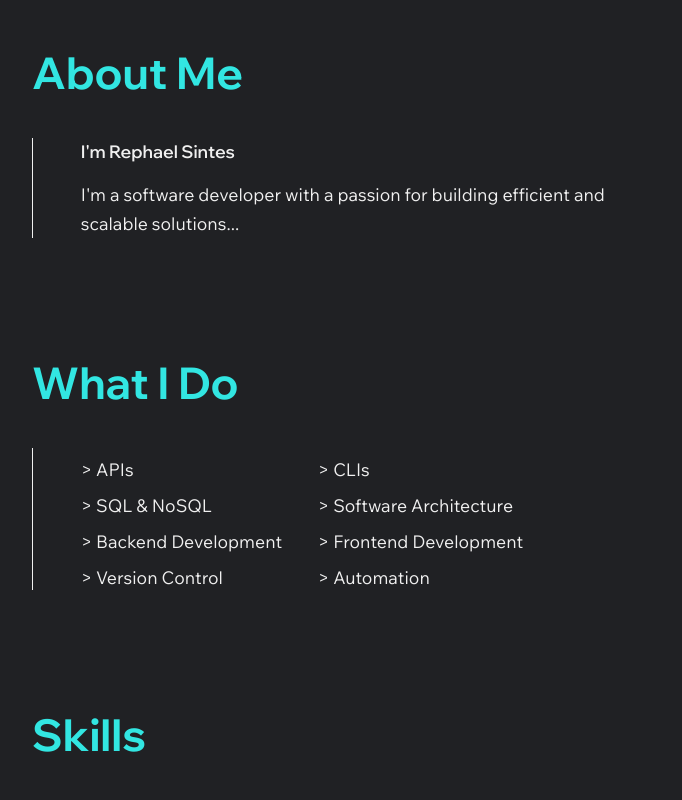
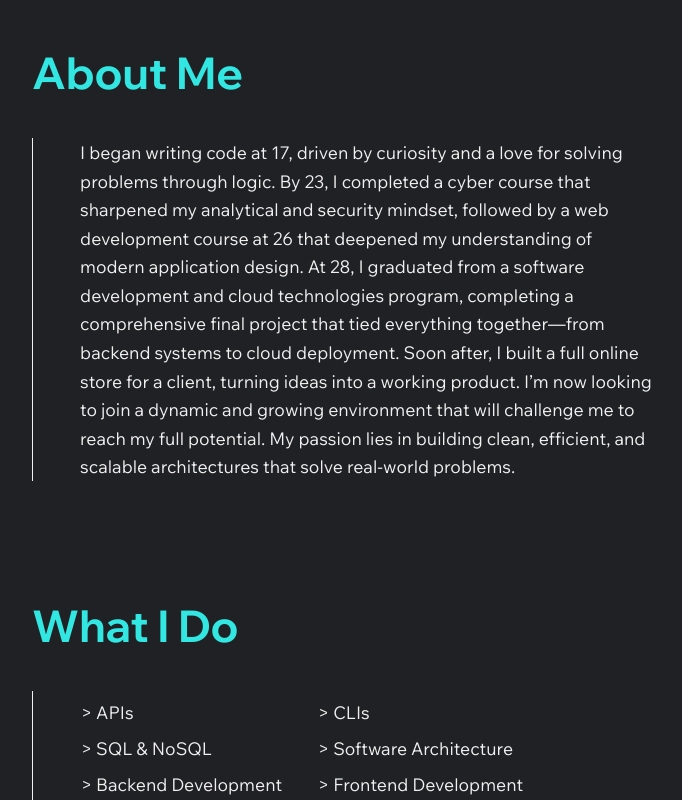
Before and after one commit to Rephael4321/personal-website, a Next.js app: page / in a window 1280 px wide. Shown: the part 760-1560 px from the top of the page, without its empty margins (160-842 px from the left). Built offline with nearby package versions, Linux system fonts and the light colour scheme.

Commit message:
added about me text and contact me details

```diff
--- a/src/app/page.jsx
+++ b/src/app/page.jsx
@@ -11,7 +11,7 @@ export default function Home() {
       >
         <div className="mt-[2rem] md:mt-0 text-center md:text-left">
           <h1 className="text-[2rem] md:text-[3rem] font-semibold pb-[2.4rem] font-display md:w-[70%] mx-auto md:mx-0">
-            HI I'M A SOFTWARE DEVELOPER
+            MY NAME IS REPHAEL SINTES AND I'M A SOFTWARE DEVELOPER
           </h1>
           <div className="flex flex-col sm:flex-row gap-6 sm:gap-12 justify-center md:justify-start">
             <Link href="#contact-me">
@@ -46,12 +46,23 @@ export default function Home() {
         <div className="flex flex-col md:flex-row w-full md:w-[85%] xl:w-[70%]">
           <div className="w-[1px] bg-[#f0f0f0] mb-6 md:mb-0 md:me-[3rem]" />
           <div className="flex flex-col gap-[1rem]">
-            <h3 className="text-[1.1rem] font-text font-semibold">
+            {/* <h3 className="text-[1.1rem] font-text font-semibold">
               I'm Rephael Sintes
-            </h3>
+            </h3> */}
             <p className="text-[1.1rem] text-[#f0f0f0] font-text leading-relaxed">
-              I'm a software developer with a passion for building efficient and
-              scalable solutions...
+              I began writing code at 17, driven by curiosity and a love for
+              solving problems through logic. By 23, I completed a cyber course
+              that sharpened my analytical and security mindset, followed by a
+              web development course at 26 that deepened my understanding of
+              modern application design. At 28, I graduated from a software
+              development and cloud technologies program, completing a
+              comprehensive final project that tied everything together—from
+              backend systems to cloud deployment. Soon after, I built a full
+              online store for a client, turning ideas into a working product.
+              I’m now looking to join a dynamic and growing environment that
+              will challenge me to reach my full potential. My passion lies in
+              building clean, efficient, and scalable architectures that solve
+              real-world problems.
             </p>
           </div>
         </div>
@@ -156,6 +167,76 @@ export default function Home() {
       </section>
 
       <TechnologiesCarousel />
+
+      {/* Contact Opportunity */}
+      <section
+        id="contact-me"
+        className="px-[2.6rem] md:px-[7%] xl:px-[15%] mb-[7rem] scroll-mt-[10vh]"
+      >
+        <h2 className="text-[2rem] md:text-[2.5rem] xl:text-[3rem] font-bold text-[#32e6e2] font-display mb-[2rem] text-center tracking-wide">
+          <div>Has a great opportunity for me?</div>
+          <div>Feel free to contact me</div>
+        </h2>
+        <div className="flex flex-row items-center justify-center gap-12 sm:gap-16 md:gap-20 mt-[3rem] mb-[3rem]">
+          {/* Email icon */}
+          <Link
+            href="https://mail.google.com/mail/?view=cm&fs=1&to=rephael4321@gmail.com&su=&body="
+            target="_blank"
+            rel="noopener noreferrer"
+            className="block transition-all duration-300 ease-in-out hover:-translate-y-2 hover:opacity-80"
+          >
+            <Image
+              src="/email.svg"
+              alt="email me"
+              width={70}
+              height={70}
+              priority
+              style={{
+                filter:
+                  "brightness(0) saturate(100%) invert(76%) sepia(91%) saturate(2278%) hue-rotate(156deg) brightness(101%) contrast(101%)",
+              }}
+            />
+          </Link>
+
+          {/* Phone icon */}
+          <Link
+            href="tel:+972538234329"
+            className="block transition-all duration-300 ease-in-out hover:-translate-y-2 hover:opacity-80"
+          >
+            <Image
+              src="/phone.svg"
+              alt="call me"
+              width={70}
+              height={70}
+              priority
+              style={{
+                filter:
+                  "brightness(0) saturate(100%) invert(76%) sepia(91%) saturate(2278%) hue-rotate(156deg) brightness(101%) contrast(101%)",
+              }}
+            />
+          </Link>
+
+          {/* WhatsApp icon */}
+          <Link
+            href="https://wa.me/972538234329"
+            target="_blank"
+            rel="noopener noreferrer"
+            className="block transition-all duration-300 ease-in-out hover:-translate-y-2 hover:opacity-80"
+          >
+            <Image
+              src="/whatsapp.svg"
+              alt="message me"
+              width={70}
+              height={70}
+              priority
+              style={{
+                filter:
+                  "brightness(0) saturate(100%) invert(76%) sepia(91%) saturate(2278%) hue-rotate(156deg) brightness(101%) contrast(101%)",
+              }}
+            />
+          </Link>
+        </div>
+      </section>
     </>
   );
 }
--- a/src/ui/globals.css
+++ b/src/ui/globals.css
@@ -7,6 +7,10 @@
 :root {
   --background: rgb(32, 33, 36);
   --foreground: #f0f0f0;
+}
+
+html {
+  scroll-behavior: smooth;
 }
 
 /* Base text font */
```
